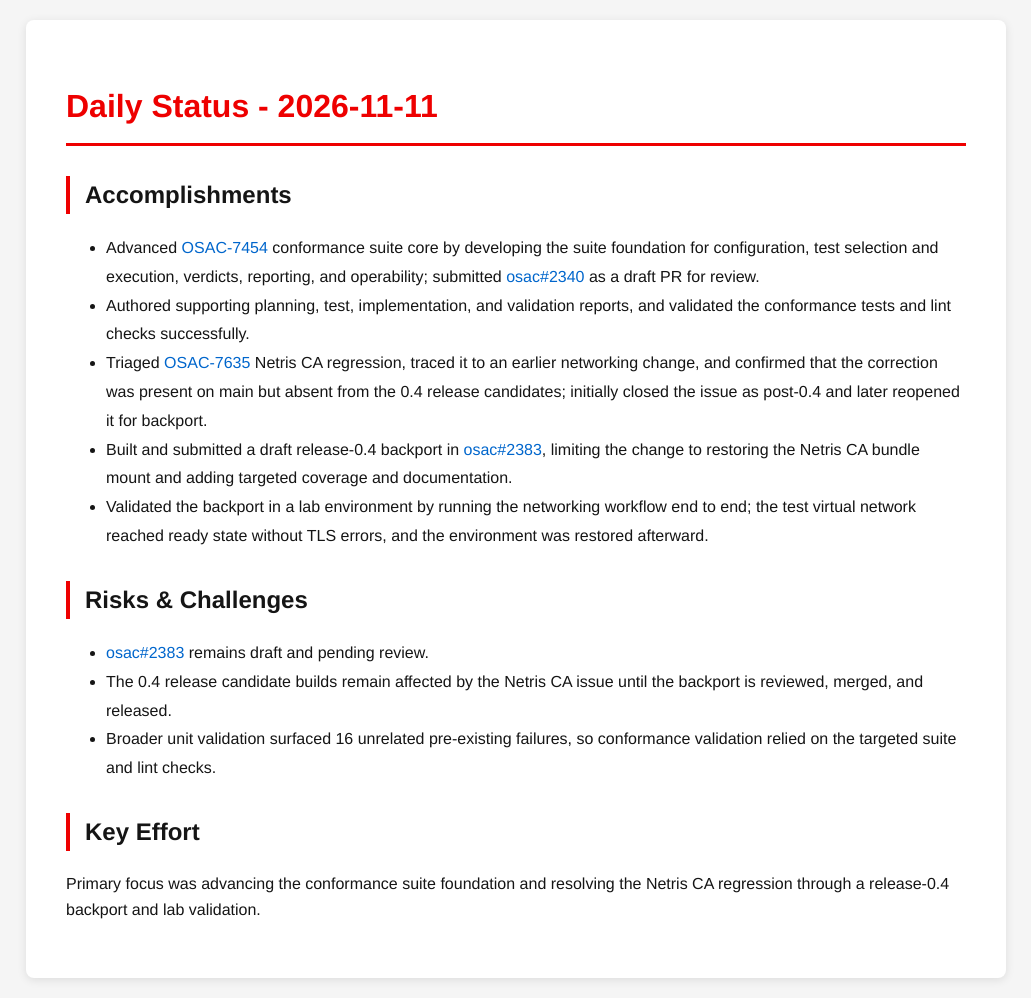
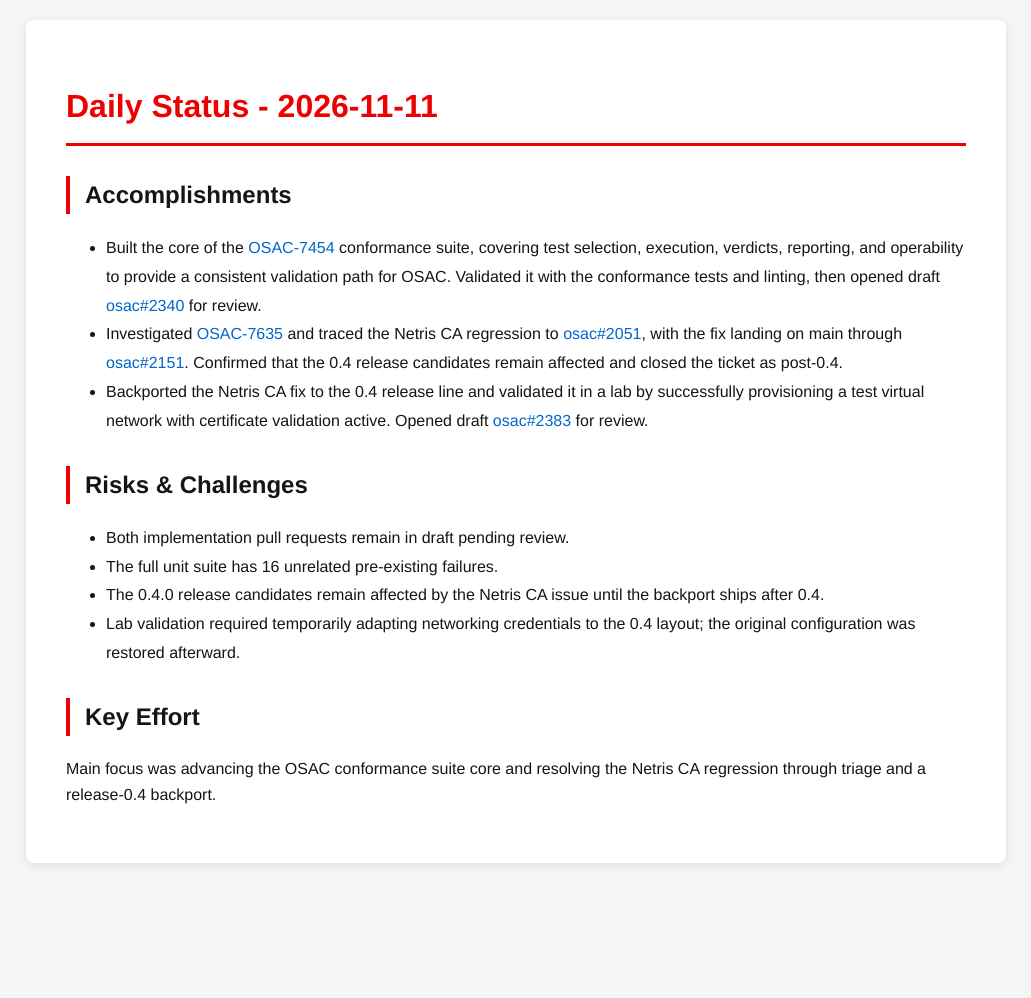
Before and after one commit to tzvatot/daily-status, a Jekyll site: the page built from 2026-11-11.md, in a window 1280 px wide. Shown: the whole page, without its empty margins (124-1155 px from the left). Built offline with Jekyll 4.4.1, drawn with Linux system fonts in a browser that asks for light colours; after the commit the page ends 900 px from its top, so only the background shows below that.

Commit message:
Daily status update - 2026-11-11

```diff
--- a/2026-11-11.md
+++ b/2026-11-11.md
@@ -7,16 +7,15 @@ date: 2026-11-11
 # Daily Status - 2026-11-11
 
 ## Accomplishments
-- Advanced [OSAC-7454](https://redhat.atlassian.net/browse/OSAC-7454) conformance suite core by developing the suite foundation for configuration, test selection and execution, verdicts, reporting, and operability; submitted [osac#2340](https://github.com/osac-project/osac/pull/2340) as a draft PR for review.
-- Authored supporting planning, test, implementation, and validation reports, and validated the conformance tests and lint checks successfully.
-- Triaged [OSAC-7635](https://redhat.atlassian.net/browse/OSAC-7635) Netris CA regression, traced it to an earlier networking change, and confirmed that the correction was present on main but absent from the 0.4 release candidates; initially closed the issue as post-0.4 and later reopened it for backport.
-- Built and submitted a draft release-0.4 backport in [osac#2383](https://github.com/osac-project/osac/pull/2383), limiting the change to restoring the Netris CA bundle mount and adding targeted coverage and documentation.
-- Validated the backport in a lab environment by running the networking workflow end to end; the test virtual network reached ready state without TLS errors, and the environment was restored afterward.
+- Built the core of the [OSAC-7454](https://redhat.atlassian.net/browse/OSAC-7454) conformance suite, covering test selection, execution, verdicts, reporting, and operability to provide a consistent validation path for OSAC. Validated it with the conformance tests and linting, then opened draft [osac#2340](https://github.com/osac-project/osac/pull/2340) for review.
+- Investigated [OSAC-7635](https://redhat.atlassian.net/browse/OSAC-7635) and traced the Netris CA regression to [osac#2051](https://github.com/osac-project/osac/pull/2051), with the fix landing on main through [osac#2151](https://github.com/osac-project/osac/pull/2151). Confirmed that the 0.4 release candidates remain affected and closed the ticket as post-0.4.
+- Backported the Netris CA fix to the 0.4 release line and validated it in a lab by successfully provisioning a test virtual network with certificate validation active. Opened draft [osac#2383](https://github.com/osac-project/osac/pull/2383) for review.
 
 ## Risks & Challenges
-- [osac#2383](https://github.com/osac-project/osac/pull/2383) remains draft and pending review.
-- The 0.4 release candidate builds remain affected by the Netris CA issue until the backport is reviewed, merged, and released.
-- Broader unit validation surfaced 16 unrelated pre-existing failures, so conformance validation relied on the targeted suite and lint checks.
+- Both implementation pull requests remain in draft pending review.
+- The full unit suite has 16 unrelated pre-existing failures.
+- The 0.4.0 release candidates remain affected by the Netris CA issue until the backport ships after 0.4.
+- Lab validation required temporarily adapting networking credentials to the 0.4 layout; the original configuration was restored afterward.
 
 ## Key Effort
-Primary focus was advancing the conformance suite foundation and resolving the Netris CA regression through a release-0.4 backport and lab validation.
+Main focus was advancing the OSAC conformance suite core and resolving the Netris CA regression through triage and a release-0.4 backport.
```
